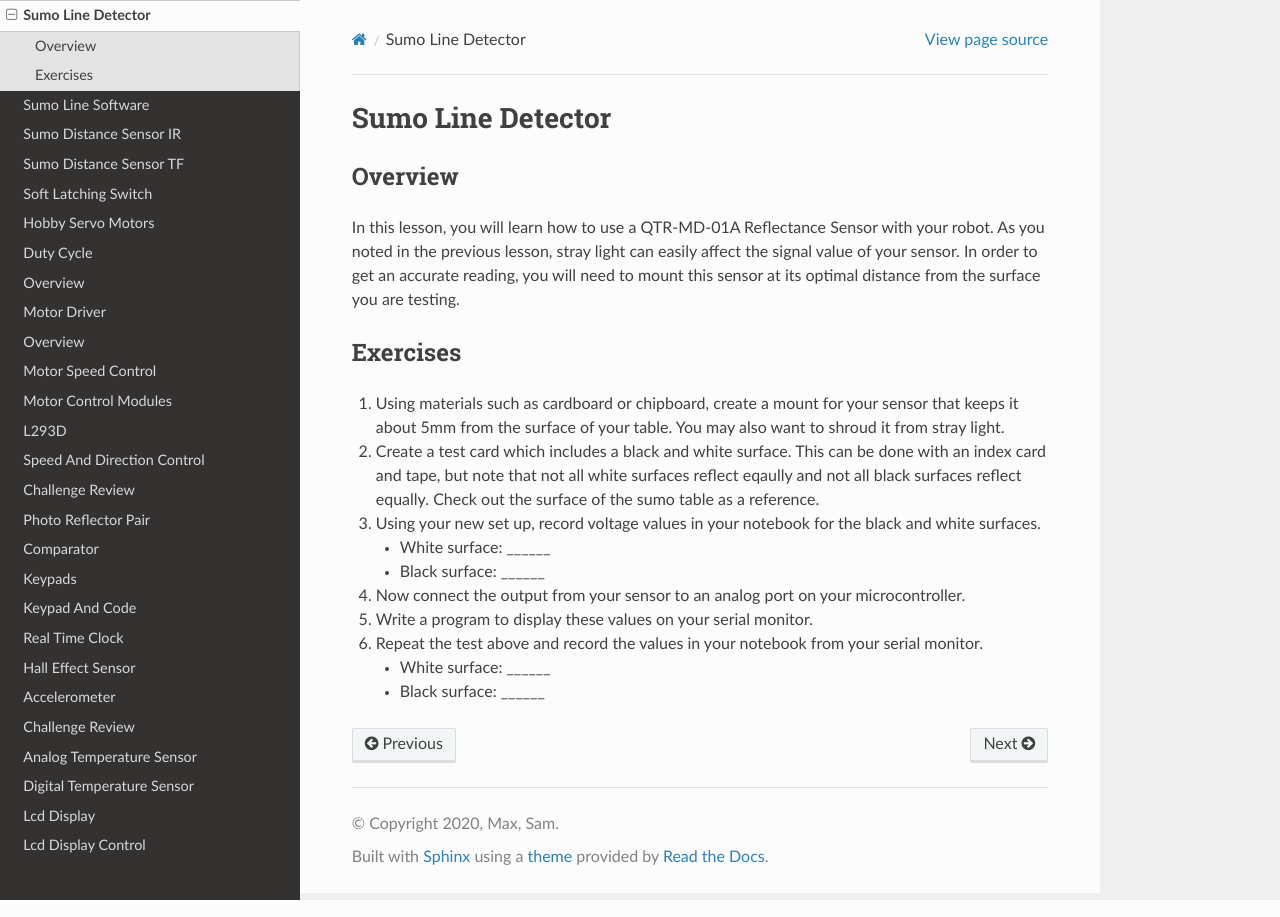
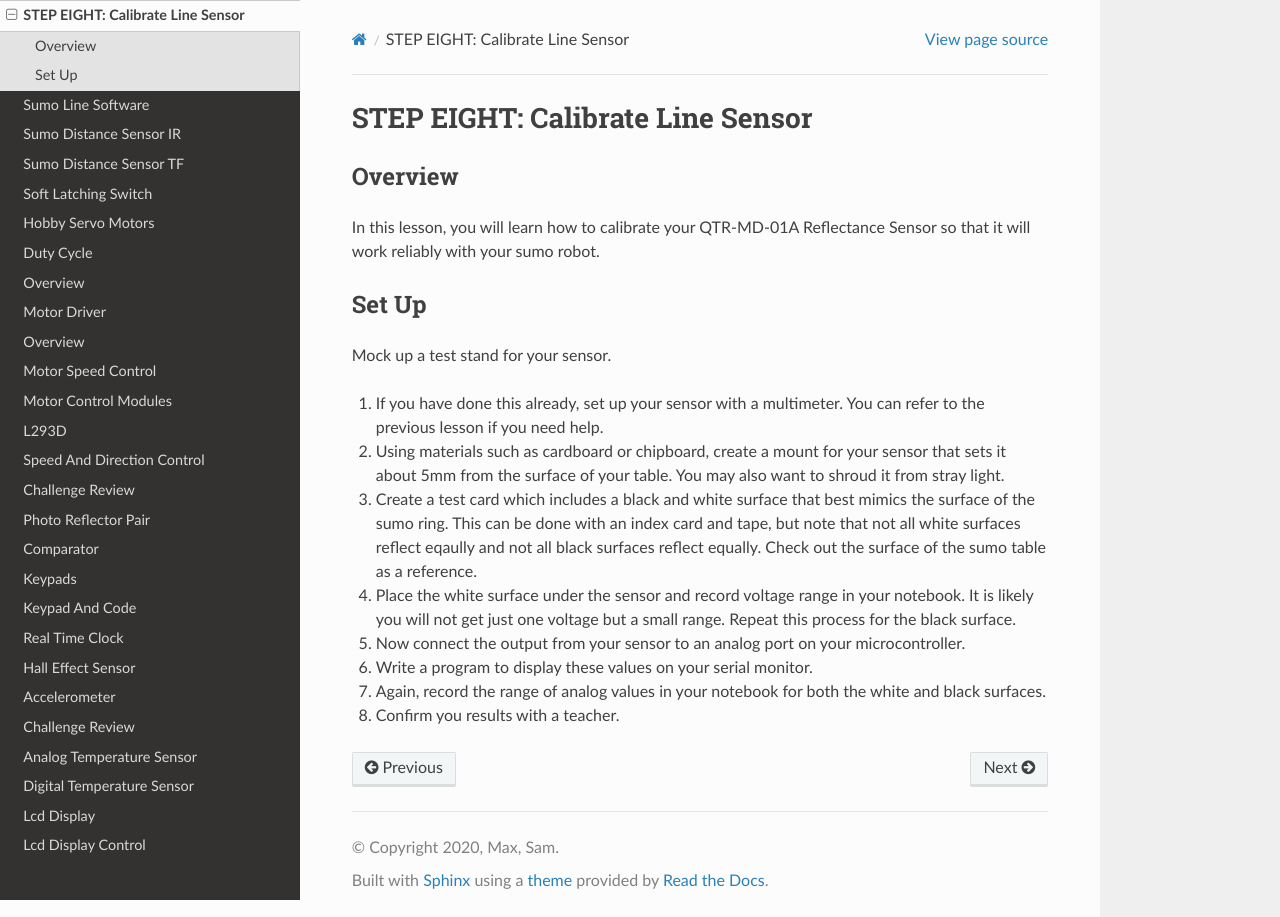
Before and after one commit to maxtkc/mvths-wiki, a Sphinx documentation site: the page built from docs/070xg-sumo-line-detector.rst, in a window 1280 px wide. Built offline with Sphinx 7.4.7 and the Read the Docs theme 2.0.0, drawn with Linux system fonts in a browser that asks for light colours; pages that are not in the unit, such as notebooks, are missing from menus.

Commit message:
Update 070xg-sumo-line-detector.rst

```diff
--- a/docs/070xg-sumo-line-detector.rst
+++ b/docs/070xg-sumo-line-detector.rst
@@ -1,30 +1,27 @@
-Sumo Line Detector
+STEP EIGHT: Calibrate Line Sensor
 ======================
 
 Overview
 --------
 
-In this lesson, you will learn how to use a QTR-MD-01A Reflectance Sensor with your robot. As you noted in the previous lesson, stray light can easily affect the signal value of your sensor. In order to get an accurate reading, you will need to mount this sensor at its optimal distance from the surface you are testing.
+In this lesson, you will learn how to calibrate your QTR-MD-01A Reflectance Sensor so that it will work reliably with your sumo robot.
 
-Exercises
+Set Up
 ---------
+Mock up a test stand for your sensor.
 
-#. Using materials such as cardboard or chipboard, create a mount for your sensor that keeps it about 5mm from the surface of your table. You may also want to shroud it from stray light.
+#. If you have done this already, set up your sensor with a multimeter. You can refer to the previous lesson if you need help.
 
-#. Create a test card which includes a black and white surface. This can be done with an index card and tape, but note that not all white surfaces reflect eqaully and not all black surfaces reflect equally. Check out the surface of the sumo table as a reference.
+#. Using materials such as cardboard or chipboard, create a mount for your sensor that sets it about 5mm from the surface of your table. You may also want to shroud it from stray light.
 
-#. Using your new set up, record voltage values in your notebook for the black and white surfaces.
+#. Create a test card which includes a black and white surface that best mimics the surface of the sumo ring. This can be done with an index card and tape, but note that not all white surfaces reflect eqaully and not all black surfaces reflect equally. Check out the surface of the sumo table as a reference.
 
-   - White surface: ______
-
-   - Black surface: ______
+#. Place the white surface under the sensor and record voltage range in your notebook. It is likely you will not get just one voltage but a small range. Repeat this process for the black surface.
 
 #. Now connect the output from your sensor to an analog port on your microcontroller.
 
 #. Write a program to display these values on your serial monitor.
 
-#. Repeat the test above and record the values in your notebook from your serial monitor.
+#. Again, record the range of analog values in your notebook for both the white and black surfaces.
 
-   - White surface: ______
-
-   - Black surface: ______
+#. Confirm you results with a teacher.
```
